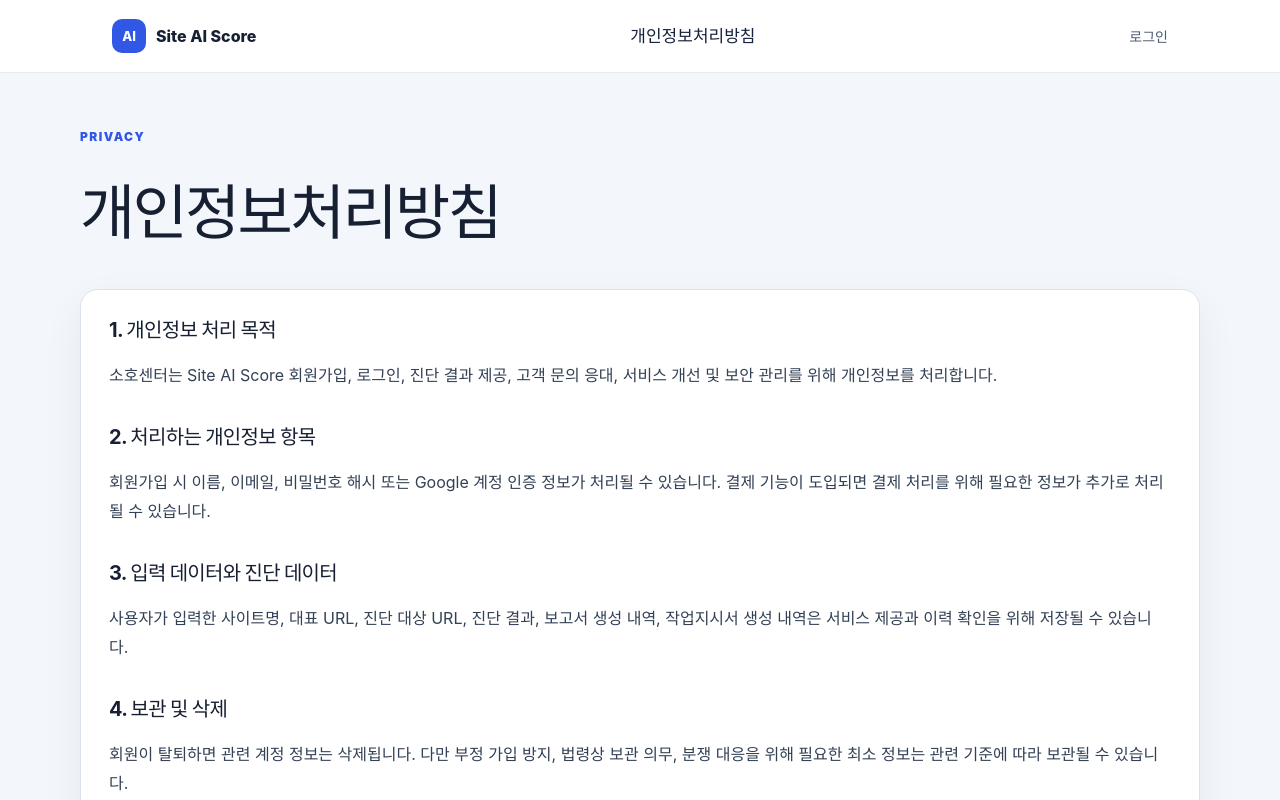
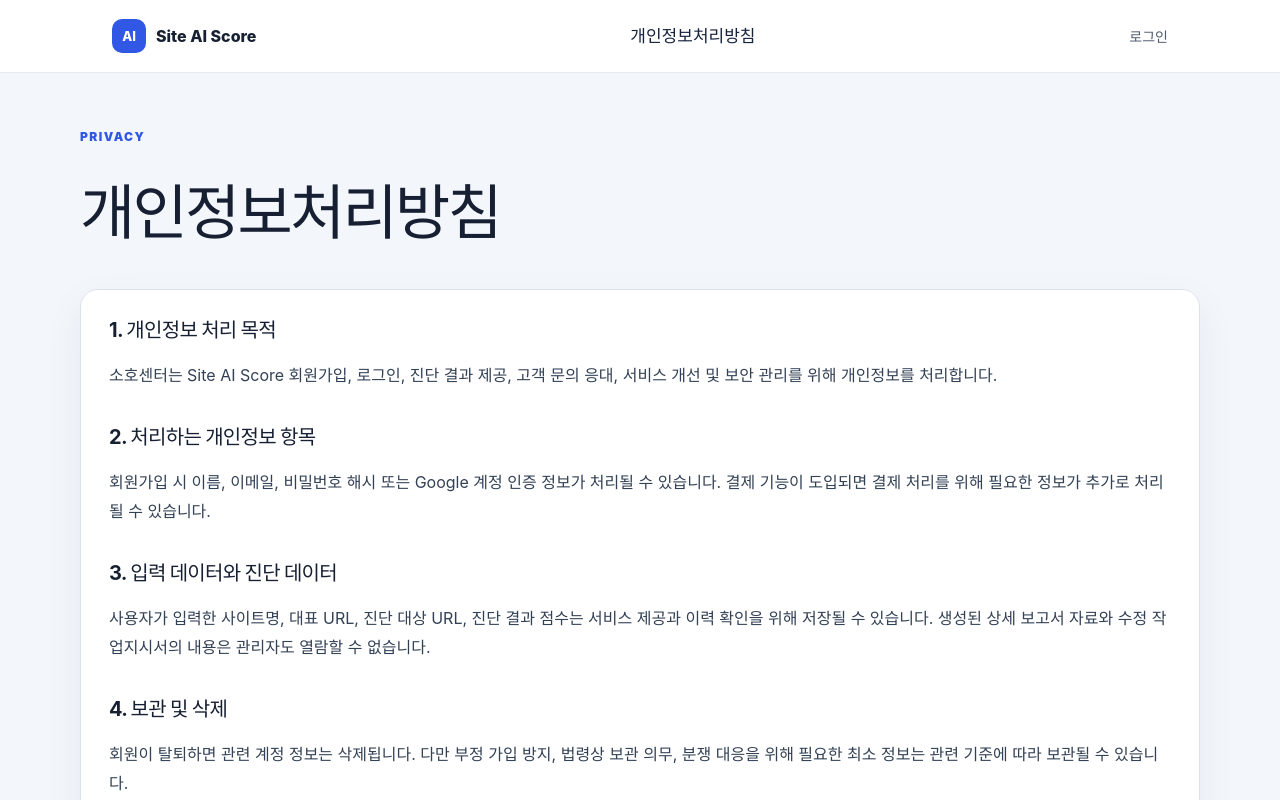
Before and after one commit to sohocenterkr/ai_score_gpt, a React (Vite) app: page /ko/privacy in a window 1280 px wide. Shown: the top 800 px of the page. Built offline with nearby package versions, Linux system fonts and the light colour scheme; no server answers.

Commit message:
Clarify stored diagnosis data and contact email

```diff
--- a/client/src/pages/FaqPage.tsx
+++ b/client/src/pages/FaqPage.tsx
@@ -57,7 +57,7 @@ const faqs = [
   {
     question: "입력한 데이터는 저장되나요?",
     answer:
-      "사이트명, URL, 진단 결과, 보고서 생성 이력 등은 서비스 제공과 이력 확인을 위해 저장될 수 있습니다.",
+      "사이트명, URL, 진단 결과 점수는 서비스 제공과 이력 확인을 위해 저장될 수 있습니다. 생성된 상세 보고서 자료와 수정 작업지시서의 내용은 관리자도 열람할 수 없습니다.",
   },
   {
     question: "오류가 발생하면 어떻게 하나요?",
@@ -67,7 +67,7 @@ const faqs = [
   {
     question: "문의는 어디로 하면 되나요?",
     answer:
-      "카카오톡 오픈채팅 https://open.kakao.com/me/sohocenter 또는 전화번호 070-4513-4093으로 문의할 수 있습니다.",
+      "카카오톡 오픈채팅 https://open.kakao.com/me/sohocenter 또는 이메일 sohocenter.kr@gmail.com 으로 문의할 수 있습니다.",
   },
   {
     question: "이용약관과 개인정보처리방침은 어디에서 확인하나요?",
--- a/client/src/pages/PrivacyPage.tsx
+++ b/client/src/pages/PrivacyPage.tsx
@@ -22,9 +22,10 @@ export function PrivacyPage() {
 
           <h2>3. 입력 데이터와 진단 데이터</h2>
           <p>
-            사용자가 입력한 사이트명, 대표 URL, 진단 대상 URL, 진단 결과,
-            보고서 생성 내역, 작업지시서 생성 내역은 서비스 제공과 이력 확인을
-            위해 저장될 수 있습니다.
+            사용자가 입력한 사이트명, 대표 URL, 진단 대상 URL, 진단 결과
+            점수는 서비스 제공과 이력 확인을 위해 저장될 수 있습니다. 생성된
+            상세 보고서 자료와 수정 작업지시서의 내용은 관리자도 열람할 수
+            없습니다.
           </p>
 
           <h2>4. 보관 및 삭제</h2>
```
Also changed, not shown: 1 other file (tests, documents, lock files or other folders).
